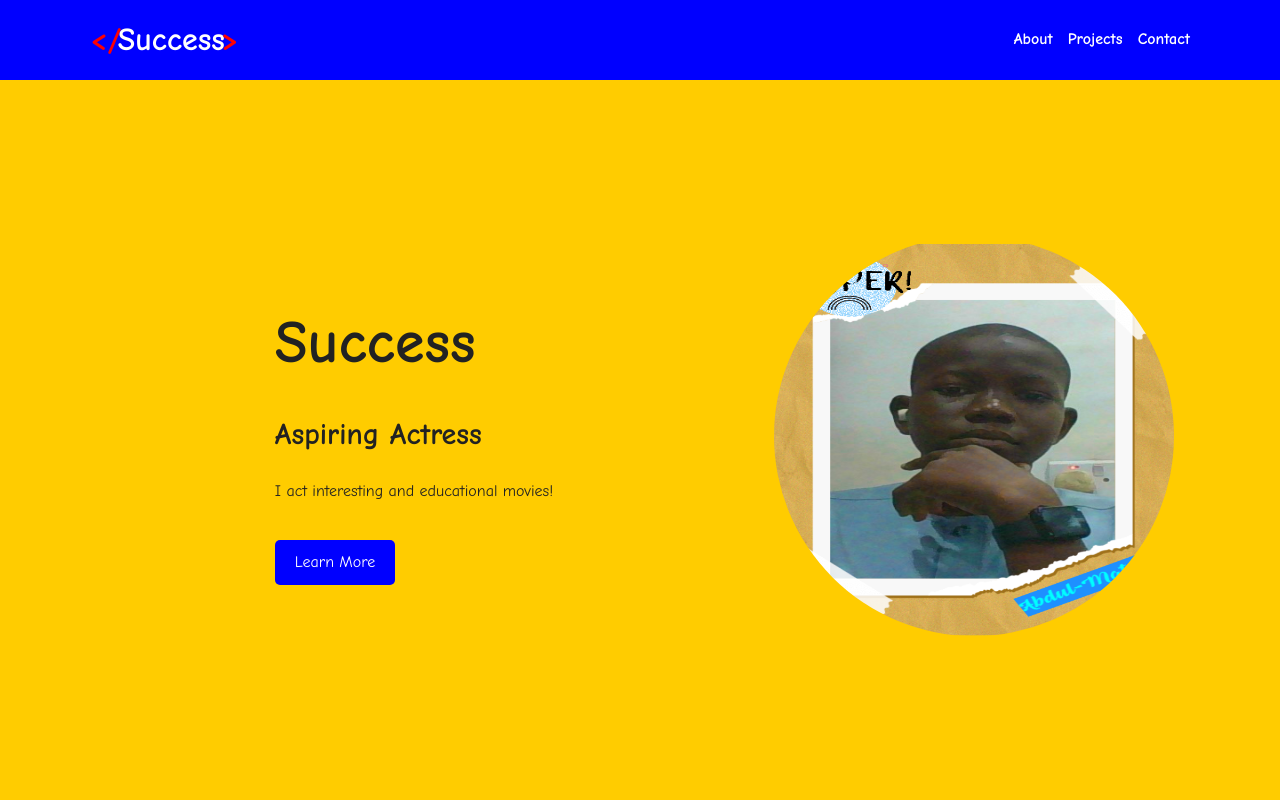
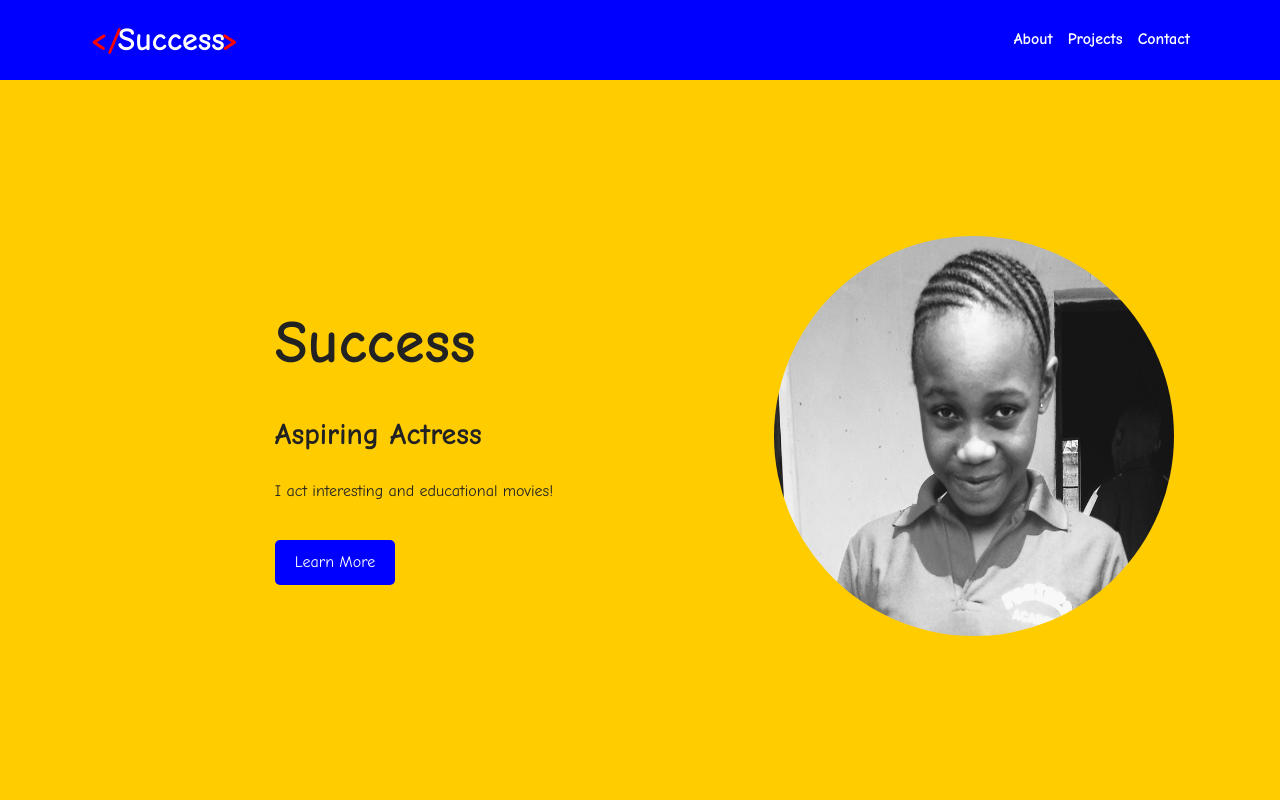
Before and after one commit to Fotress-school/Success, a plain HTML site: page index.html in a window 1280 px wide. Shown: the top 800 px of the page. Drawn offline with Linux system fonts and the light colour scheme.

Commit message:
update index.html

```diff
--- a/index.html
+++ b/index.html
@@ -45,7 +45,7 @@
                     <a href="#about" class="btn">Learn More</a>
                 </div>
                 <div class="hero-image">
-                    <img src="/abdul.jpg"alt="abdul">
+                    <img src="/success.jpg"alt="abdul">
                 </div>
             </div>j8hn
         </div>
```
Also changed, not shown: success.jpg (added).
